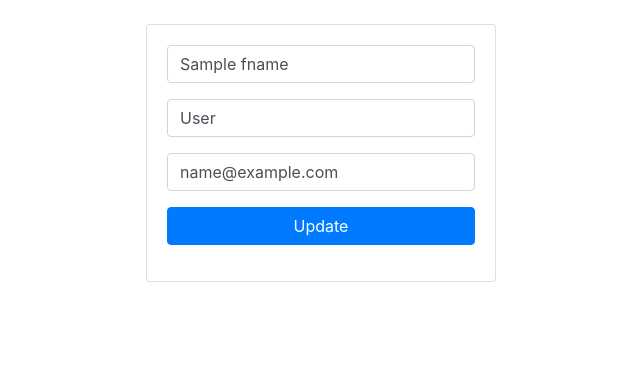
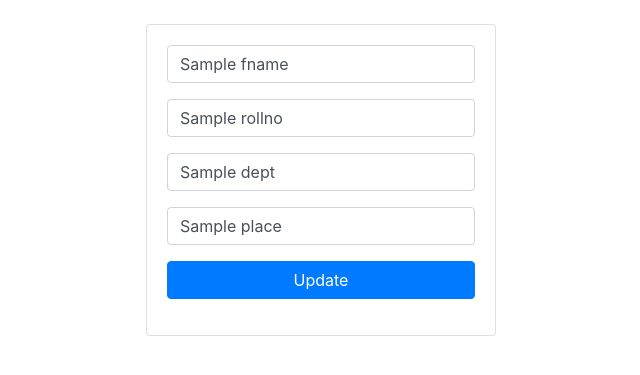
Before and after one commit to onnux05/Python-CRUD, a Flask app: page /edit/1 in a window 1280 px wide. Shown: the part 56-431 px from the top of the page, without its empty margins (319-959 px from the left). Run offline with Flask 2, Linux system fonts and the light colour scheme; a database or web service that is not in the repository returns one stand-in record (values such as "Sample title"); some libraries are stand-ins or nearby versions.

Commit message:
Update edit.html

```diff
--- a/FlaskProject/templates/edit.html
+++ b/FlaskProject/templates/edit.html
@@ -8,10 +8,13 @@
             <input type="text" name="fname" value="{{student.fname}}" class="form-control">
           </div>
           <div class="form-group">
-            <input type="text" name="lname" value="{{student.lname}}" class="form-control">
+            <input type="text" name="rollno" value="{{student.rollno}}" class="form-control">
           </div>
           <div class="form-group">
-            <input type="text" name="email" value="{{student.email}}" class="form-control">
+            <input type="text" name="dept" value="{{student.dept}}" class="form-control">
+          </div>
+          <div class="form-group">
+            <input type="text" name="place" value="{{student.place}}" class="form-control">
           </div>
           <div class="form-group">
             <button type="submit" class="btn btn-primary btn-block">
```
